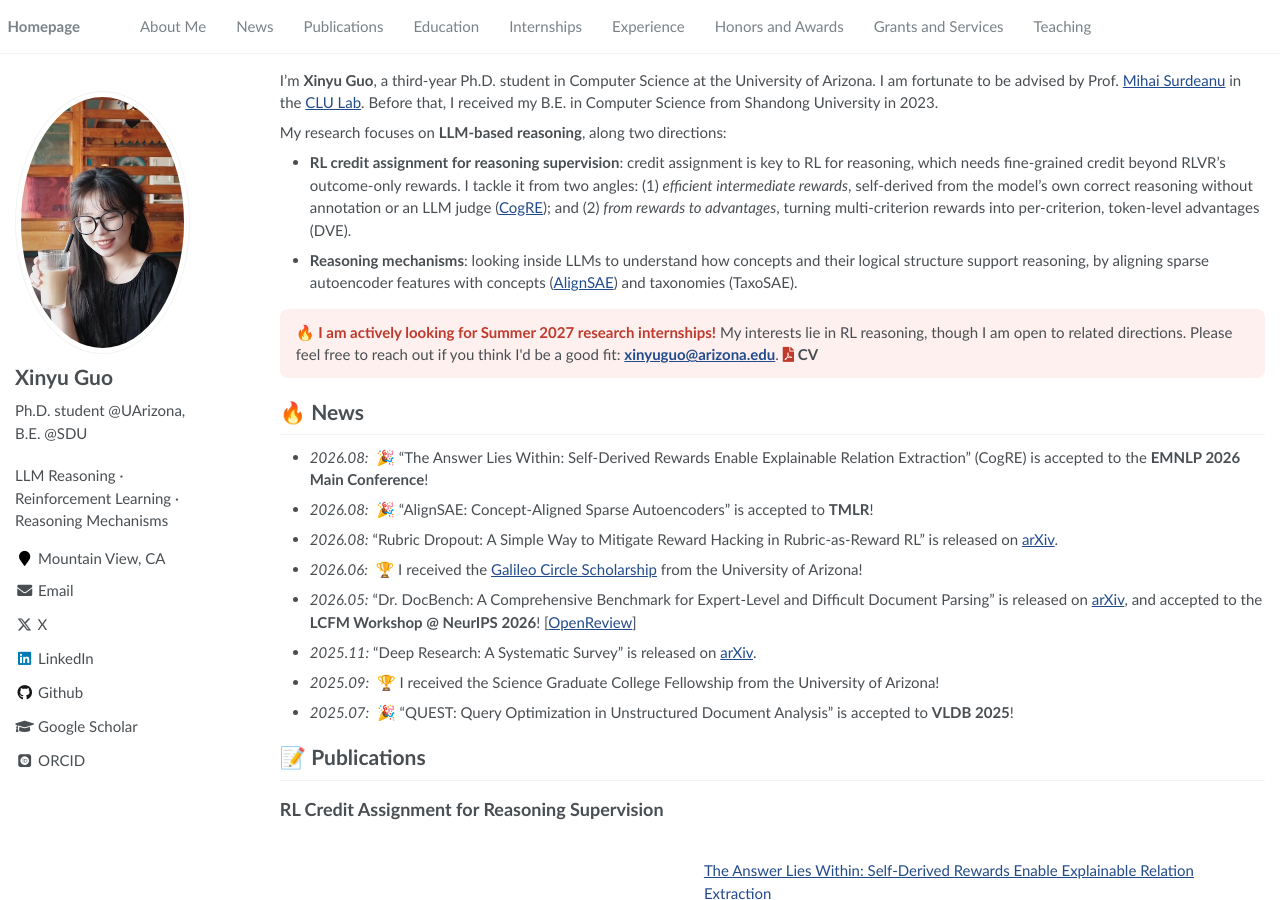
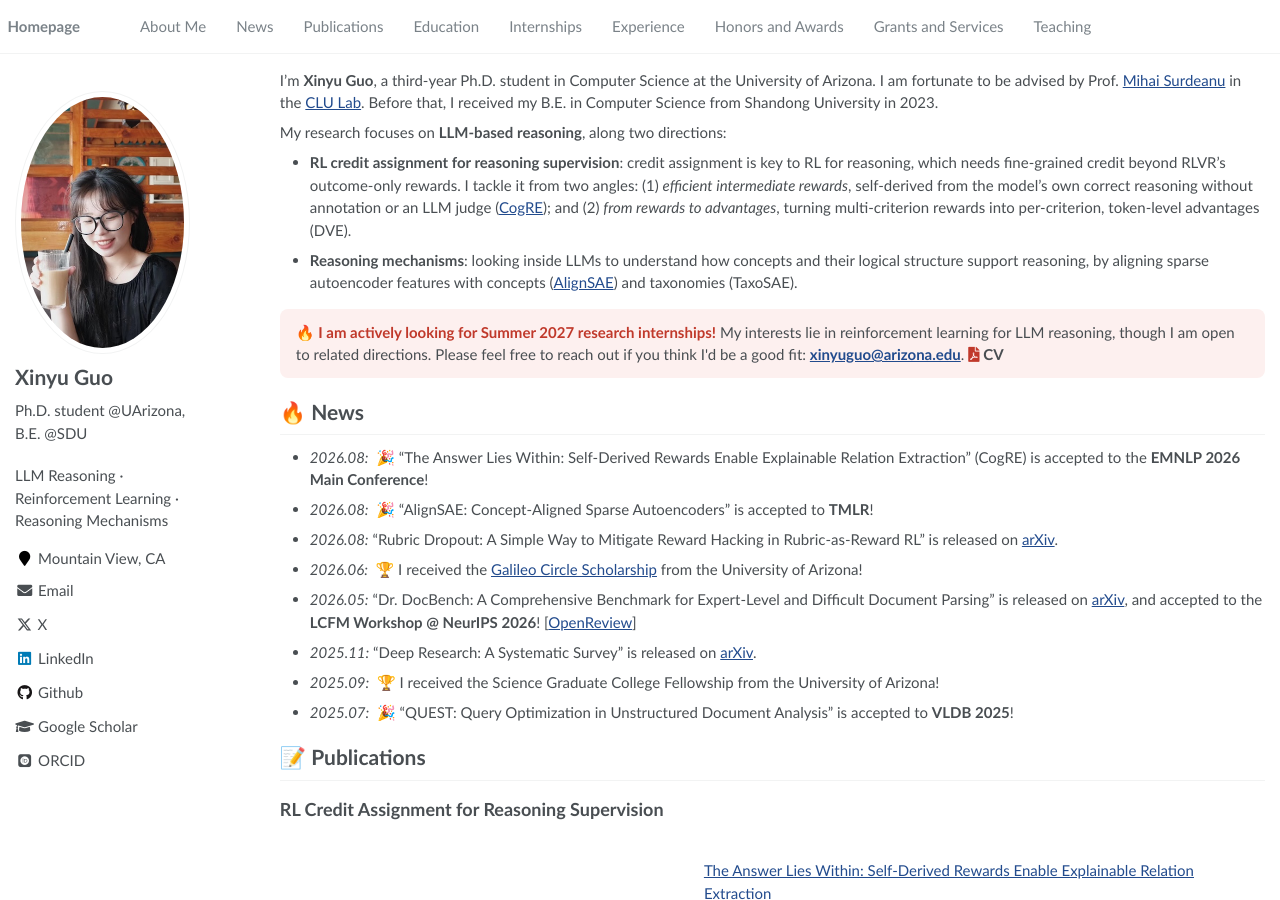
Before and after one commit to xinnyuguo/xinnyuguo.github.io, a Jekyll site: the page built from _pages/about.md, in a window 1280 px wide and 900 px high. Built offline with Jekyll 4.4.1, drawn with Linux system fonts in a browser that asks for light colours; some web fonts are replaced.

Commit message:
Reword internship call-out interests
Co-Authored-By: Claude Opus 5.5 (1M context) <noreply@anthropic.com>

```diff
--- a/_pages/about.md
+++ b/_pages/about.md
@@ -23,7 +23,7 @@ My research focuses on **LLM-based reasoning**, along two directions:
 - **RL credit assignment for reasoning supervision**: credit assignment is key to RL for reasoning, which needs fine-grained credit beyond RLVR's outcome-only rewards. I tackle it from two angles: (1) *efficient intermediate rewards*, self-derived from the model's own correct reasoning without annotation or an LLM judge ([CogRE](https://arxiv.org/abs/2510.06198)); and (2) *from rewards to advantages*, turning multi-criterion rewards into per-criterion, token-level advantages (DVE).
 - **Reasoning mechanisms**: looking inside LLMs to understand how concepts and their logical structure support reasoning, by aligning sparse autoencoder features with concepts ([AlignSAE](https://arxiv.org/abs/2512.02004)) and taxonomies (TaxoSAE).
 
-<div style="background:#fdf0ef; border-radius:8px; padding:12px 16px; margin:8px 0 4px;"><span style="color:#c0392b;"><strong>🔥 I am actively looking for Summer 2027 research internships!</strong></span> My interests lie in RL reasoning, though I am open to related directions. Please feel free to reach out if you think I'd be a good fit: <a href="mailto:xinyuguo@arizona.edu"><strong>xinyuguo@arizona.edu</strong></a>. <a href="/files/CV.pdf" style="white-space:nowrap; text-decoration:none; color:inherit;"><i class="fas fa-file-pdf" style="color:#c0392b;"></i> <strong>CV</strong></a></div>
+<div style="background:#fdf0ef; border-radius:8px; padding:12px 16px; margin:8px 0 4px;"><span style="color:#c0392b;"><strong>🔥 I am actively looking for Summer 2027 research internships!</strong></span> My interests lie in reinforcement learning for LLM reasoning, though I am open to related directions. Please feel free to reach out if you think I'd be a good fit: <a href="mailto:xinyuguo@arizona.edu"><strong>xinyuguo@arizona.edu</strong></a>. <a href="/files/CV.pdf" style="white-space:nowrap; text-decoration:none; color:inherit;"><i class="fas fa-file-pdf" style="color:#c0392b;"></i> <strong>CV</strong></a></div>
 
 # 🔥 News
 - *2026.08:* &nbsp;🎉 "The Answer Lies Within: Self-Derived Rewards Enable Explainable Relation Extraction" (CogRE) is accepted to the **EMNLP 2026 Main Conference**!
```
